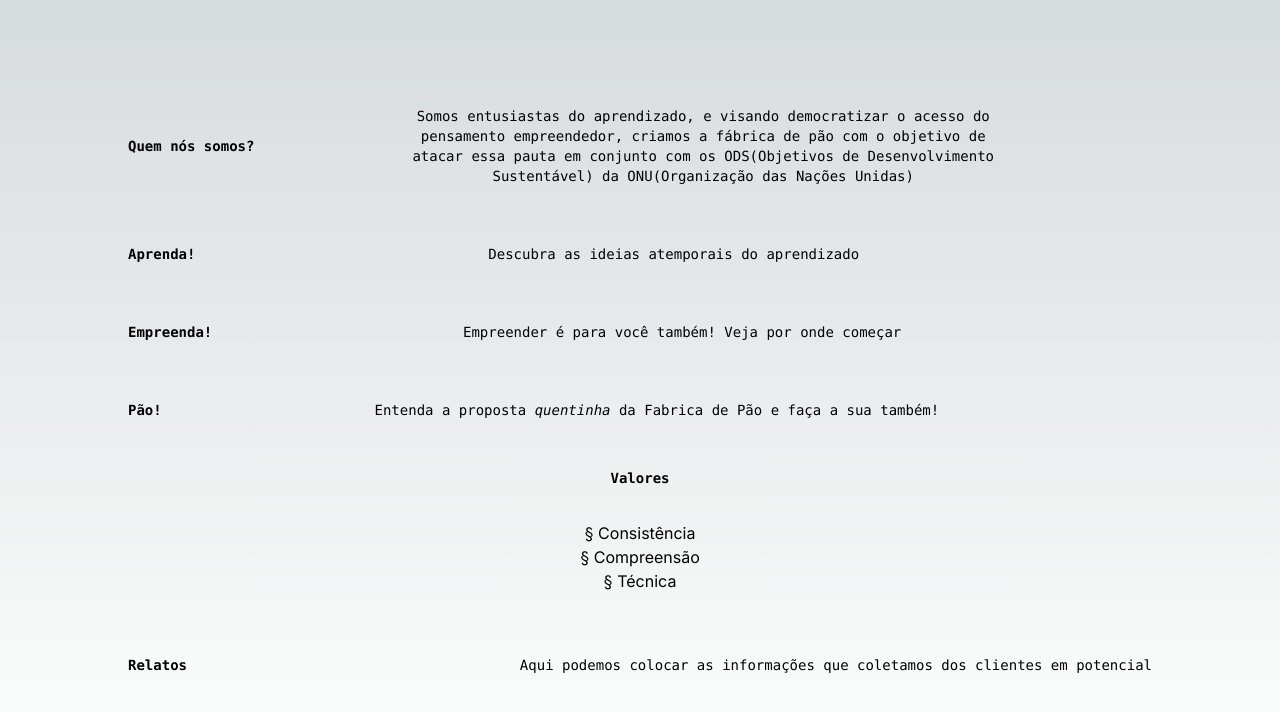
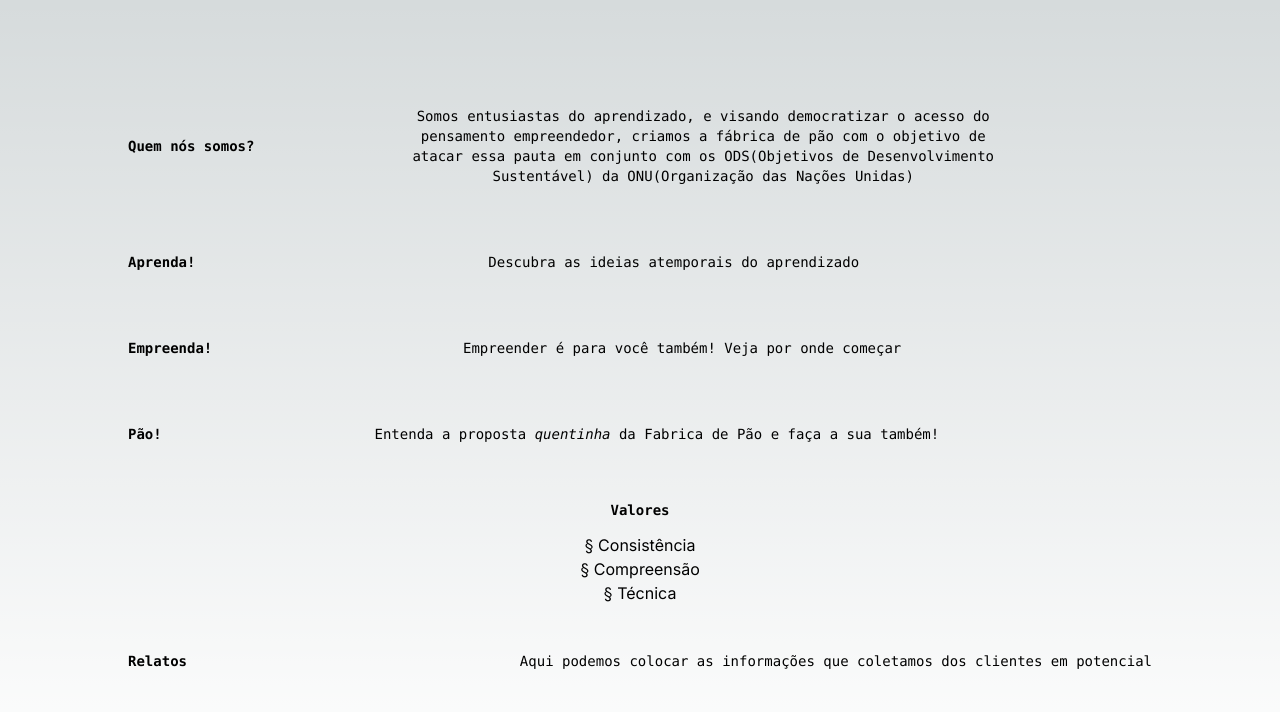
Before and after one commit to JoaoVCMiranda/fabrica-de-pao, a Next.js app: page / in a window 1280 px wide. Shown: the top 712 px of the page. Built offline with nearby package versions, Linux system fonts and the light colour scheme.

Commit message:
Fix Homepage list tag

```diff
--- a/app/page.tsx
+++ b/app/page.tsx
@@ -28,11 +28,11 @@ export default function Home() {
 		<h1 className="items-center justify-between font-semibold">Valores</h1>
 	</div>
 	<div>
-	<ld className="list-none">
+	<ul className="list-none">
 	<li>§ Consistência</li>
 	<li>§ Compreensão </li>
 	<li>§ Técnica</li>
-	</ld>
+	</ul>
      	</div>
 	<hr className="h-5"/>
 
```
